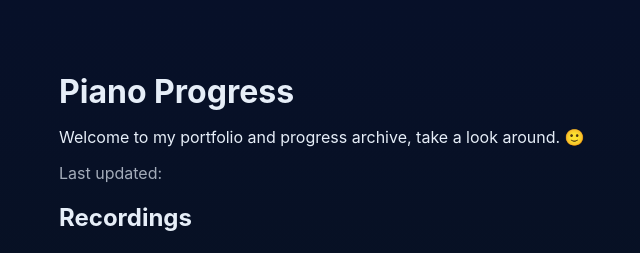
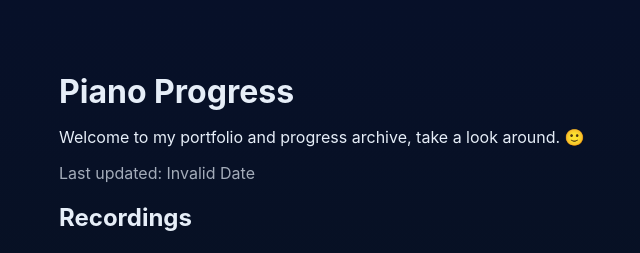
Before and after one commit to djenkpiano/djenkpiano.github.io, a React (Vite) app: page / in a window 1280 px wide. Shown: the top 253 px of the page, without its empty margins (125-765 px from the left). Built offline with nearby package versions, Linux system fonts and the light colour scheme; the HTML template or start-up script is replaced by a standard one.

Commit message:
fix last updated timestamp

```diff
--- a/package.json
+++ b/package.json
@@ -5,10 +5,10 @@
   "private": true,
   "scripts": {
     "dev": "vite",
-    "build": "vite build",
+    "build": "powershell -Command \"Set-Content .env \\\"VITE_BUILD_TIME=$(Get-Date -Format o)\\\"\"; vite build",
+    "deploy": "npm run build && gh-pages -d dist",
     "preview": "vite preview",
-    "predeploy": "npm run build",
-    "deploy": "echo \"VITE_LAST_DEPLOY=$(date)\" > .env && vite build && gh-pages -d dist"
+    "predeploy": "npm run build"
   },
   "dependencies": {
     "react": "^18.2.0",
--- a/src/App.jsx
+++ b/src/App.jsx
@@ -214,6 +214,8 @@ const audiosByMonth = {
 
 export default function App() {
   const [openMonths, setOpenMonths] = useState({ November: true })
+  const buildTime = import.meta.env.VITE_BUILD_TIME;
+
   return (
     <div className="app">
       <header>
@@ -223,7 +225,7 @@ export default function App() {
       <main>
         <p>Welcome to my portfolio and progress archive, take a look around. 🙂</p>
         <p style={{ opacity: 0.7 }}>
-          Last updated: {import.meta.env.VITE_LAST_DEPLOY}
+          Last updated: {new Date(buildTime).toLocaleString('en-GB')}
         </p>
         <section>
           <h2>Recordings</h2>
```
